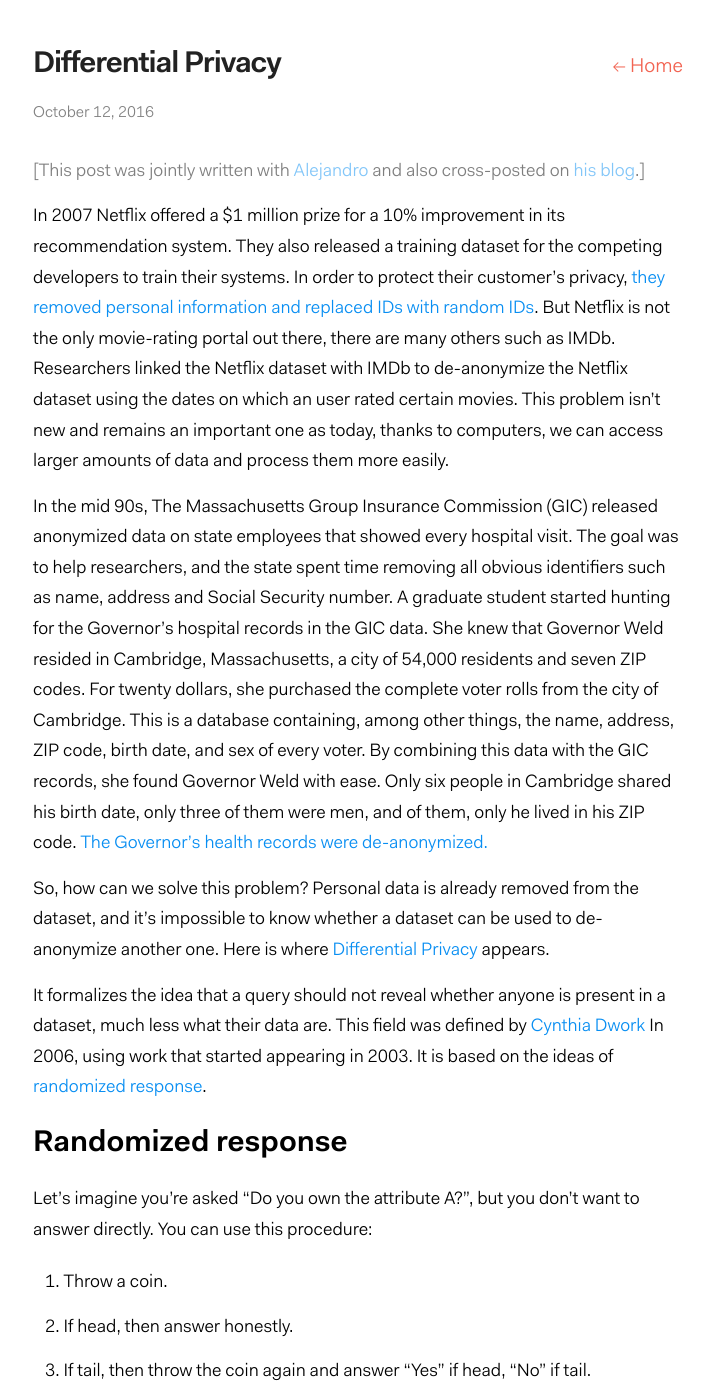
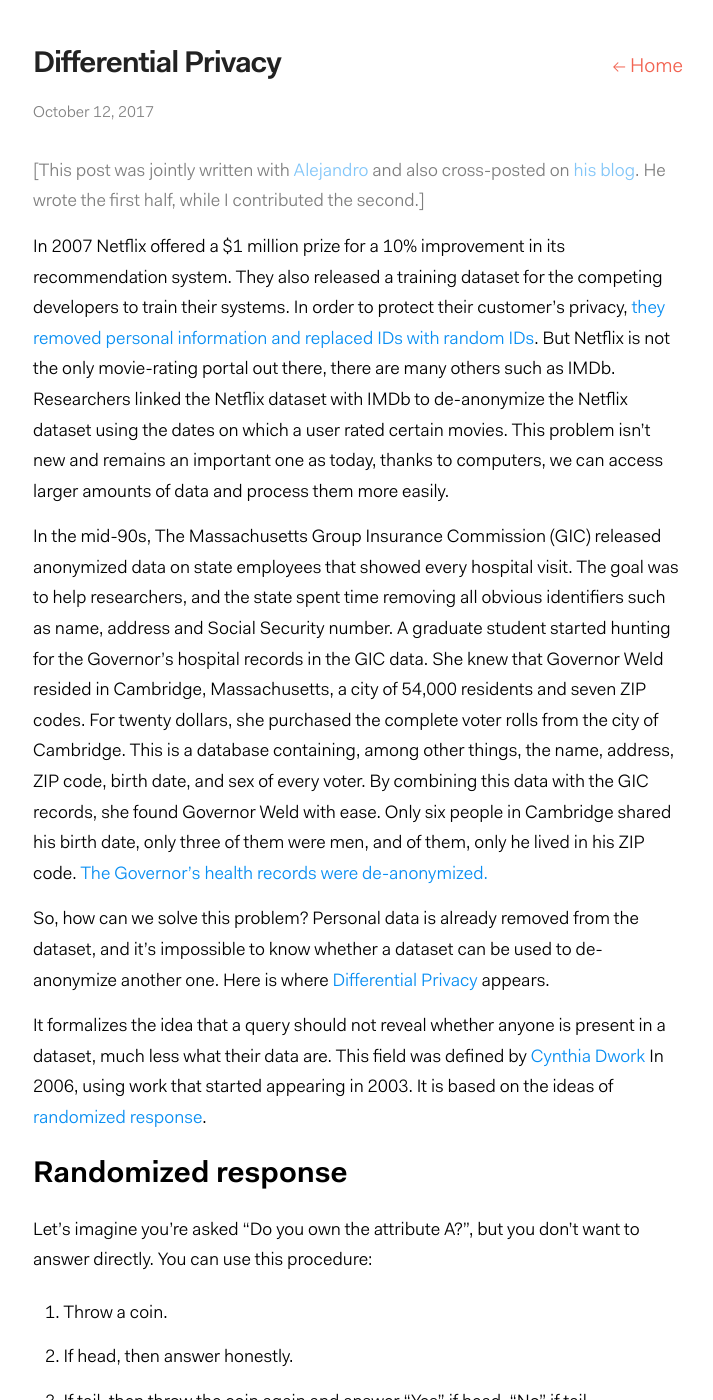
Before and after one commit to florian/florian.github.io, a Jekyll site: the page built from _posts/2017-10-12-differential-privacy.md, in a window 1280 px wide and 1400 px high. Shown: the whole window, without its empty margins (282-995 px from the left). Built offline with Jekyll 4.4.1, drawn with Linux system fonts in a browser that asks for light colours; formulas are drawn with MathJax 3; some of the changed text lies outside the part shown.

Commit message:
Revise DP according to grammarly

```diff
--- a/_posts/2017-10-12-differential-privacy.md
+++ b/_posts/2017-10-12-differential-privacy.md
@@ -1,23 +1,23 @@
 ---
 layout: post
 title:  "Differential Privacy"
-date:   2016-10-12 13:36:20
+date:   2017-10-12 13:36:20
 description: "Learning statistics while preserving the privacy of individual users"
 categories: differential-privacy
 ---
 
 <script src="https://cdnjs.cloudflare.com/ajax/libs/mathjax/2.7.0/MathJax.js?config=TeX-AMS-MML_HTMLorMML" type="text/javascript"></script>
 
-<span style="opacity:.5">[This post was jointly written with [Alejandro](http://github.com/alexrs/) and also cross-posted on [his blog](https://www.alexrs.me/2017/rappor).]</span>
+<span style="opacity:.5">[This post was jointly written with [Alejandro](http://github.com/alexrs/) and also cross-posted on [his blog](https://www.alexrs.me/2017/rappor). He wrote the first half, while I contributed the second.]</span>
 
 In 2007 Netflix offered a $1 million prize for a 10% improvement in its recommendation system. They also released a training
 dataset for the competing developers to train their systems. In order to protect their customer's privacy,
 [they removed personal information and replaced IDs with random IDs](https://www.cs.utexas.edu/~shmat/shmat_oak08netflix.pdf).
 But Netflix is not the only movie-rating portal out there, there are many others such as IMDb. Researchers linked the
-Netflix dataset with IMDb to de-anonymize the Netflix dataset using the dates on which an user rated certain movies.
+Netflix dataset with IMDb to de-anonymize the Netflix dataset using the dates on which a user rated certain movies.
 This problem isn't new and remains an important one as today, thanks to computers, we can access larger amounts of data and process them more easily.
 
-In the mid 90s, The Massachusetts Group Insurance Commission (GIC) released anonymized data on state employees that
+In the mid-90s, The Massachusetts Group Insurance Commission (GIC) released anonymized data on state employees that
 showed every hospital visit. The goal was to help researchers, and the state spent time removing all obvious identifiers
 such as name, address and Social Security number. A graduate student started hunting for the Governor’s hospital records
 in the GIC data. She knew that Governor Weld resided in Cambridge, Massachusetts, a city of 54,000 residents and seven ZIP
@@ -65,9 +65,9 @@
 to report the data. When selecting the bloom filter size we should have in mind how many unique values are expected.
 - **Number of hash functions, \\( h \\)**: Bloom filters uses hash functions to encode the values.
 - **Number of cohorts, \\( m \\)**: To avoid collisions, RAPPOR divides the population into different cohorts.
-This value must be choosen carefully. If it's too small, collisions are still quite likely, while if it's too large then
-each individual cohort provides insufficient signal due to its small sample size.
-- **Probabilities \\( p, q, f \\)**: Noise is added to the Bloom filter with different probabilities. This
+This value must be chosen carefully. If it's too small, collisions are still quite likely, while if it's too large then
+each individual cohort provides an insufficient signal due to its small sample size.
+- **Probabilities \\( p, q, f \\)**: Noise is added to the Bloom filter with different probabilities. These
 probabilities determine the level of Differential Privacy along with the number of hash functions used.
 
 <br/>
@@ -179,7 +179,7 @@
 Of course, the whole point of differential privacy is that we don't have access to the originally set bits, so we can't
 directly solve this hypothetical equation system. But what we can do is figure out estimates for how often the bits were set.
 This is possible because we can estimate how much noise was added on average. I won't go into detail for the exact formulas,
-as they help little to build intuition, but they can be found in  the original [RAPPOR paper](https://static.googleusercontent.com/media/research.google.com/en//pubs/archive/42852.pdf).
+as they help little to build intuition, but they can be found in the original [RAPPOR paper](https://static.googleusercontent.com/media/research.google.com/en//pubs/archive/42852.pdf).
 
 While this approach of making estimates might sound a bit messy, it actually has a fairly good theoretical backing.
 By the [*law of large numbers*](https://en.wikipedia.org/wiki/Law_of_large_numbers), the estimate will converge to the true counts with an increasing amount of data.
@@ -221,7 +221,7 @@
 The straightforward solution for this specific system is that answer *a* was given 3000 times, *b* was never given, while *c*
 was given 1000 times.
 
-Of course this is a very simple and artificially constructed example, it's just meant to showcase the problem that the RAPPOR
+Of course, this is a very simple and artificially constructed example, it's just meant to showcase the problem that the RAPPOR
 analysis is being reduced to.
 
 ## Creating the data matrix X
@@ -230,7 +230,7 @@
 \\( y \\) earlier. What's left to talk about is the data matrix \\( X \\). This matrix encodes what bits are set when candidate
 values are hashed in different cohorts.
 
-The general idea here is that for each bit and cohort we add a row to the matrix. For each candidate value we add a column.
+The general idea here is that for each bit and cohort we add a row to the matrix. For each candidate value, we add a column.
 A cell then has value 1 if the corresponding bit would be set when hashing the corresponding candidate value in the
 respective cohort. Otherwise, it has value 0.
 
```
Also changed, not shown: other parts of _posts/2017-10-12-differential-privacy.md (+5 -5 lines), 3 other files.
